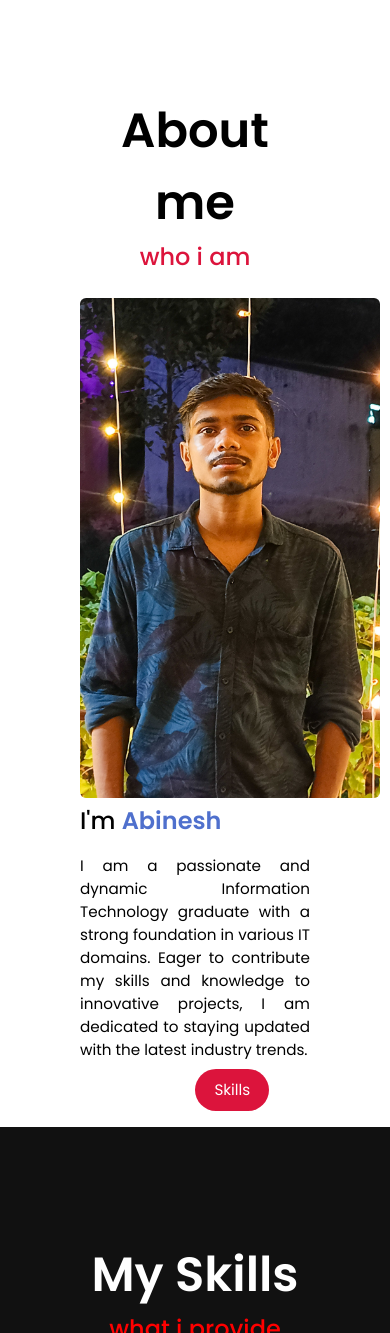
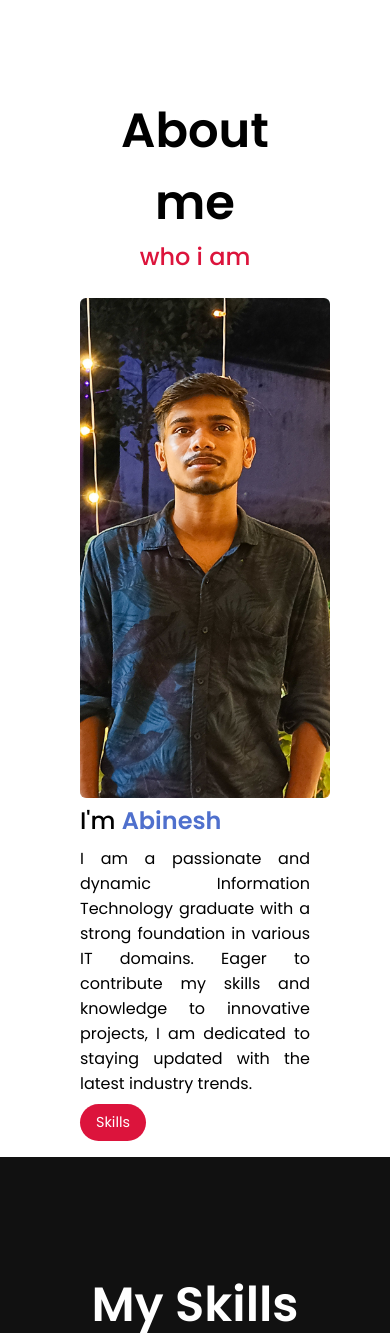
Before and after one commit to Abinesh73/myportfolio, a React (Vite) app: page / in a window 390 px wide. Shown: the part 877-2210 px from the top of the page. Built offline with nearby package versions, Linux system fonts and the light colour scheme.

Commit message:
Updated navbar color and fixed about section spacing

```diff
--- a/src/Components/About/About.css
+++ b/src/Components/About/About.css
@@ -118,12 +118,12 @@
   }
 
   .about-content .left img {
-    width: 60%;               /* smaller image */
-    max-width: 300px;
-    height: auto;
-    display: block;
-    margin: 0 auto;
-    border-radius: 6px;
+    display: block;          /* make it block element */
+    width: 70%;              /* shrink size on mobile */
+    max-width: 250px;        /* limit max width */
+    height: auto;            /* maintain aspect ratio */
+    margin: 0 auto;          /* center horizontally */
+    border-radius: 6px;      /* keep rounded corners */
   }
 
   .about-content .right {
@@ -138,20 +138,15 @@
   }
 
   .skillDesc {
-    width: 100%;              /* take full width of right container */
-    font-size: 0.95rem;
-    text-align: justify;      /* justified content */
-    margin: 0;                /* remove auto centering */
-    margin-top: 0.5rem;       /* spacing from .text */
-  }
+        width: 100%;                 /* full width in mobile */
+        margin-left: 0;              /* no extra offset */
+    }
 
-    .btn1 {
-    font-size: 0.95rem;
-    padding: 0.6rem 1.2rem;
-    display: inline-block;
-    margin-top: 0.5rem;
-    margin-bottom: 1rem;
-    align-self: flex-start;   /* key: align left edge with parent flex */
-  }
+     .btn1 {
+        align-self: flex-start;      /* keep button aligned with skillDesc start */
+        margin-left: 0;              /* remove fixed margin */
+        font-size: 0.9rem;           /* optional smaller size */
+        padding: 0.5rem 1rem;        /* scale padding */
+    }
 
 }
--- a/src/Components/About/About.jsx
+++ b/src/Components/About/About.jsx
@@ -16,9 +16,11 @@
         </div>
         <div className="text">I'm <span class="highlight">Abinesh</span></div>
        <span className="skillDesc">I am a passionate and dynamic Information Technology graduate with a strong foundation in various IT domains. Eager to contribute my skills and knowledge to innovative projects, I am dedicated to staying updated with the latest industry trends.</span>
+        <Link to="Skillsection" smooth={true} duration={500}><button className="btn1">Skills</button></Link>
+
       </div>
+
     </div>
-             <Link to="Skillsection" smooth={true} duration={500}><button className="btn1">Skills</button></Link>
   </section>
   </Element>
   )
```
